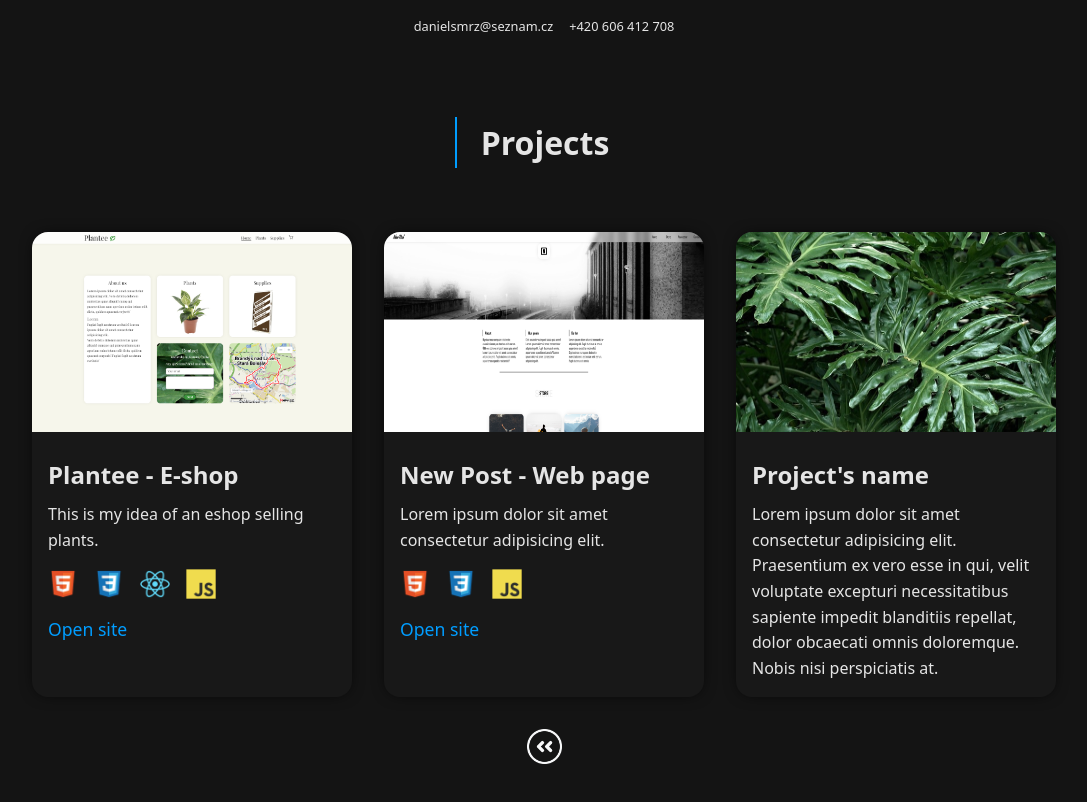
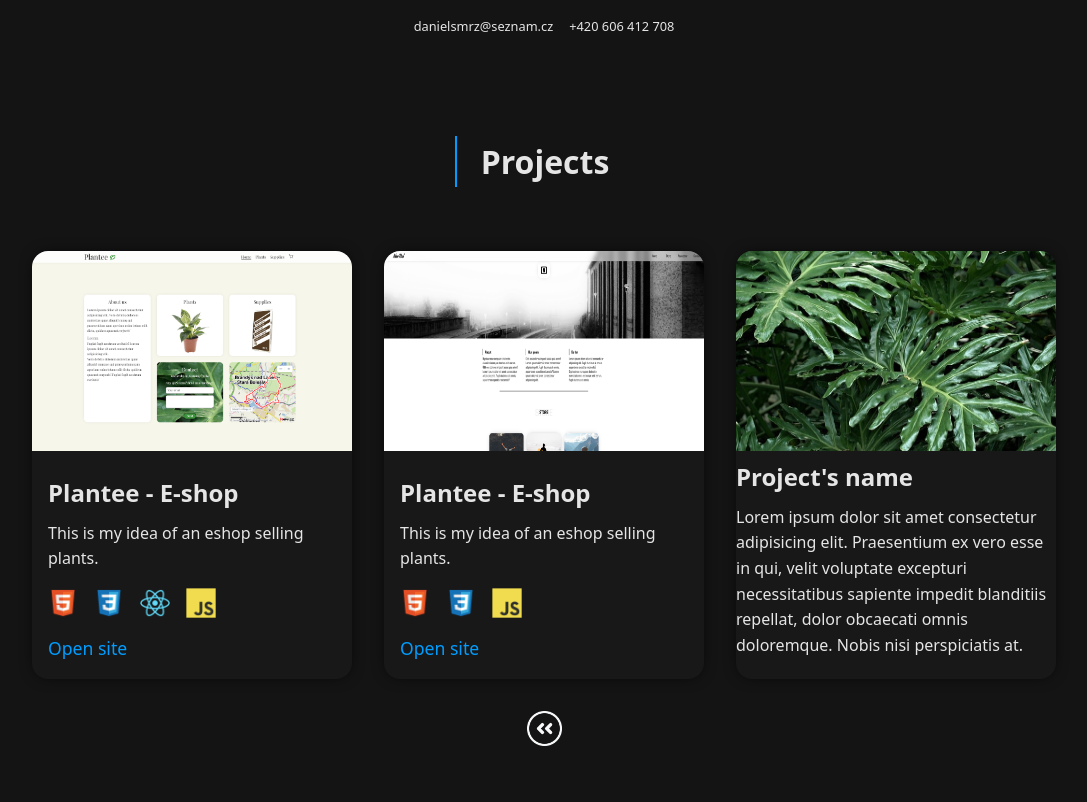
Before and after one commit to DanielSmrz4/Portfolio-landing-page, a plain HTML site: page projects.html in a window 1280 px wide. Shown: the whole page, without its empty margins (96-1183 px from the left). Drawn offline with Linux system fonts and the light colour scheme.

Commit message:
minor-adjustements

```diff
--- a/projects.html
+++ b/projects.html
@@ -25,10 +25,13 @@
                 <div class="image-wraper">
                     <img src="./images/projects/plantee.png" alt="">
                 </div>
+                <div class="one-project-description">
                     <div class="one-project-text">
                         <h2>Plantee - E-shop</h2>
                         <p>This is my idea of an eshop selling plants.</p>
-                    <div class="tech-stack gap">
+                    </div>
+                    <div class="one-project-tech-stack-link">
+                        <div class="tech-stack">
                             <img src="./images/tech_stack/html.png" alt="">
                             <img src="./images/tech_stack/css.png" alt="">
                             <img src="./images/tech_stack/react.png" alt="">
@@ -37,19 +40,24 @@
                         <a href="https://plantee-eshop.netlify.app/" target="_blank" class="project-link">Open site</a>
                     </div>
                 </div>
+            </div>
             <div class="one-project">
                 <div class="image-wraper">
                     <img src="./images/projects/newpost.png" alt="">
                 </div>
+                <div class="one-project-description">
                     <div class="one-project-text">
-                    <h2>New Post -  Web page</h2>
-                    <p>Lorem ipsum dolor sit amet consectetur adipisicing elit.</p>
+                        <h2>Plantee - E-shop</h2>
+                        <p>This is my idea of an eshop selling plants.</p>
+                    </div>
+                    <div class="one-project-tech-stack-link">
                         <div class="tech-stack">
                             <img src="./images/tech_stack/html.png" alt="">
                             <img src="./images/tech_stack/css.png" alt="">
                             <img src="./images/tech_stack/js.png" alt="">
                         </div>
                         <a href="https://newpost.netlify.app/" target="_blank" class="project-link">Open site</a>
+                    </div>
                 </div>
             </div>
             <div class="one-project">
--- a/style.css
+++ b/style.css
@@ -184,8 +184,11 @@ h2 {
     flex-direction: column;
 }
 
-.one-project-text {
+.one-project-description {
     padding: 1rem;
+    display: flex;
+    flex-direction: column;
+    justify-content: space-between;
 }
 
 .tech-stack {
@@ -199,11 +202,11 @@ h2 {
 }
 
 .project-link:hover {
-    color: #fff;
+    color: grey;
 }
 
 .project-link:active {
-    color: #fff;
+    color: grey;
 }
 
 .image-wraper img {
```
Lines whose indentation alone changed are shown as unchanged.
